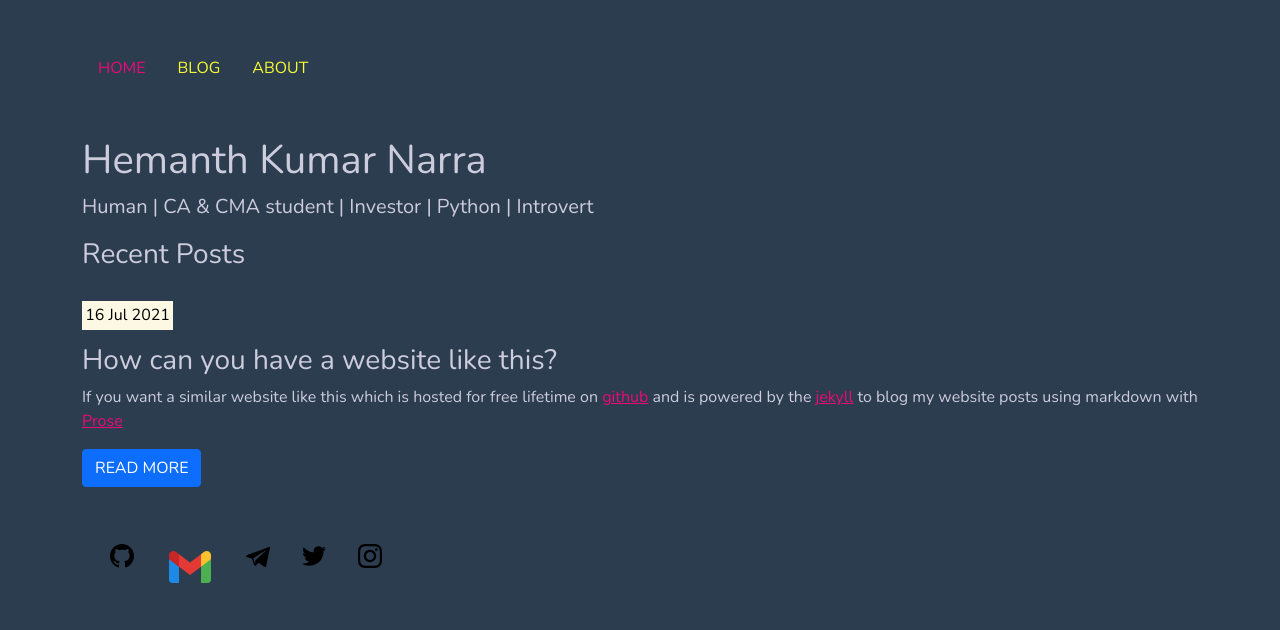
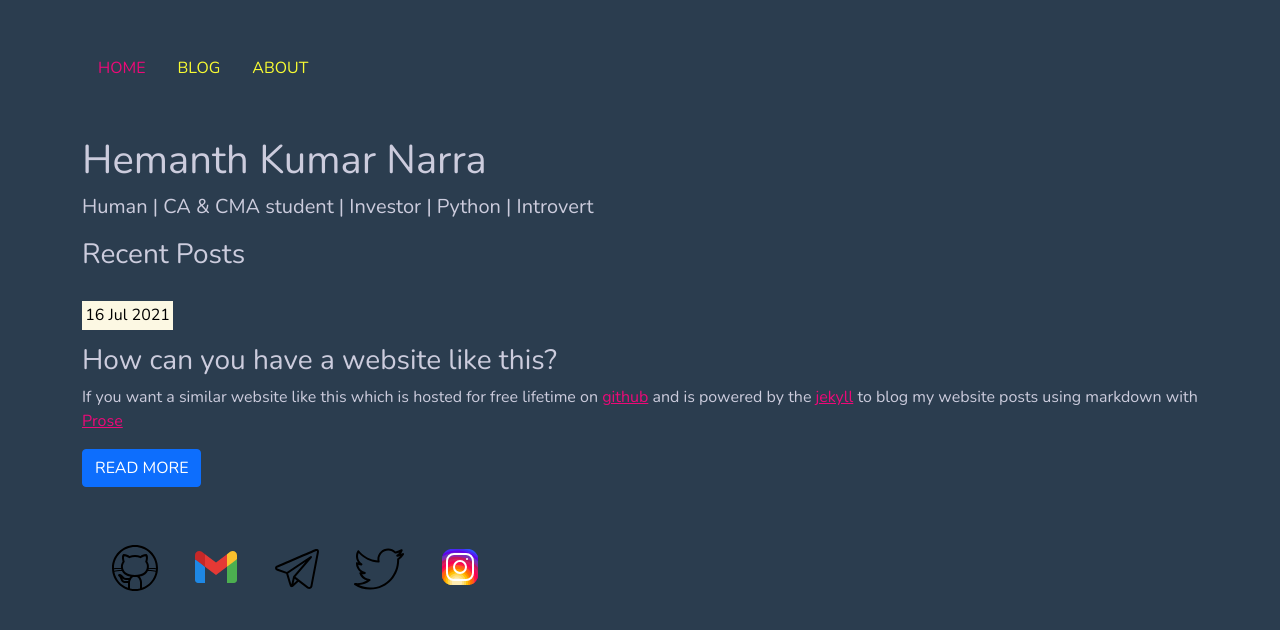
Before and after one commit to hemanthnarra/hemanthnarra.github.io, a Jekyll site: the page built from index.html, in a window 1280 px wide. Shown: the top 630 px of the page. Built offline with Jekyll 4.4.1, drawn with Linux system fonts in a browser that asks for light colours.

Commit message:
Update footer.html

```diff
--- a/_includes/footer.html
+++ b/_includes/footer.html
@@ -1,11 +1,11 @@
 <div class="container">
     <div class="footer">
          <ul class="nav my-5">
-            <li class="nav-item"><a class="nav-link" target="_blank" href="https://github.com/hemanthnarra"> <img src="/iconmonstr-github-1.svg"></a></li>
+            <li class="nav-item"><a class="nav-link" target="_blank" href="https://github.com/hemanthnarra"> <img src="/icons8-github.svg"></a></li>
             <li class="nav-item"><a class="nav-link" target="_blank" href="mailto:hemanthkumarsuma799@gmail.com"> <img src="/icons8-gmail.svg"></a></li>
-            <li class="nav-item"><a class="nav-link" target="_blank" href="https://telegram.dog/hemanthkumarnarra"> <img src="/iconmonstr-telegram-1.svg"></a></li>
-            <li class="nav-item"><a class="nav-link" target="_blank" href="https://twitter.com/hemanthkumar_ca"> <img src="/iconmonstr-twitter-1.svg"></a></li>
-            <li class="nav-item"><a class="nav-link" target="_blank" href="https://www.instagram.com/hemanthkumarnarra/"> <img src="/iconmonstr-instagram-11.svg"></a></li>
+            <li class="nav-item"><a class="nav-link" target="_blank" href="https://telegram.dog/hemanthkumarnarra"> <img src="/icons8-telegram-app.svg"></a></li>
+            <li class="nav-item"><a class="nav-link" target="_blank" href="https://twitter.com/hemanthkumar_ca"> <img src="/icons8-twitter.svg"></a></li>
+            <li class="nav-item"><a class="nav-link" target="_blank" href="https://www.instagram.com/hemanthkumarnarra/"> <img src="/icons8-instagram.svg"></a></li>
         </ul>
     </div>
 </div>
```
